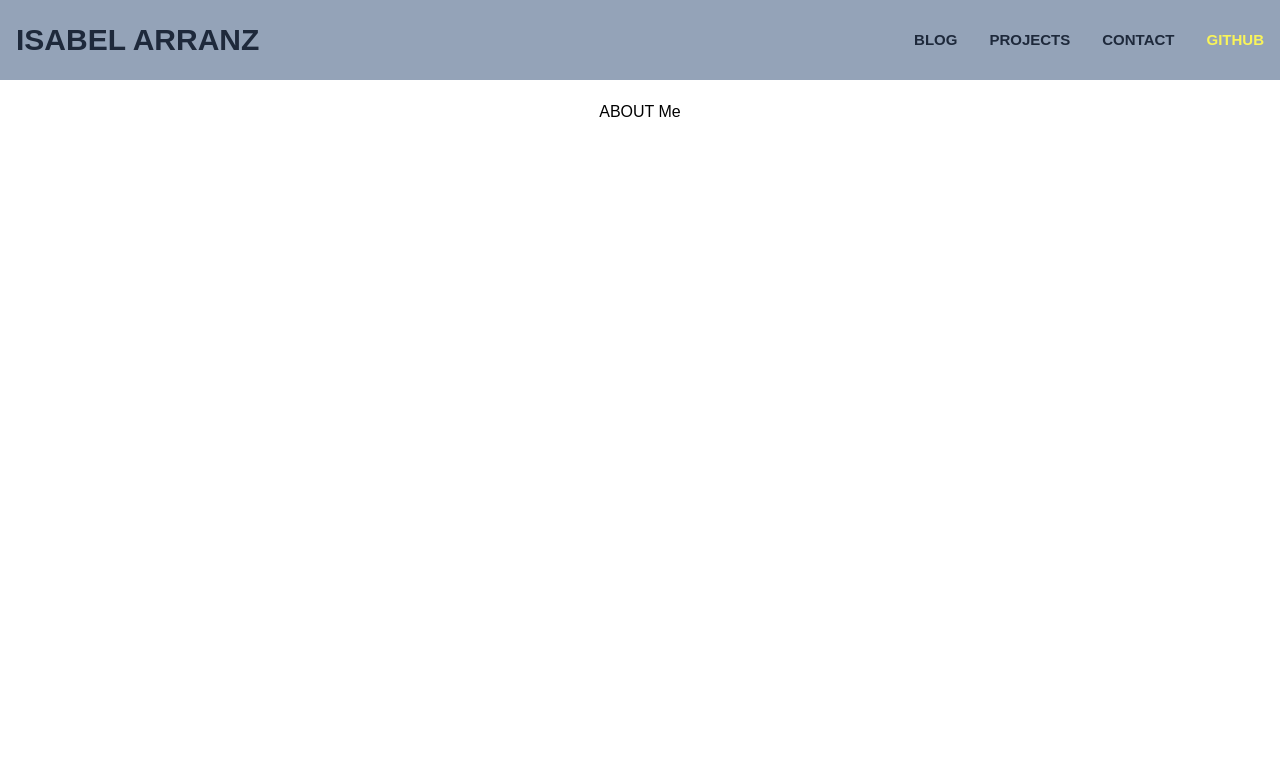
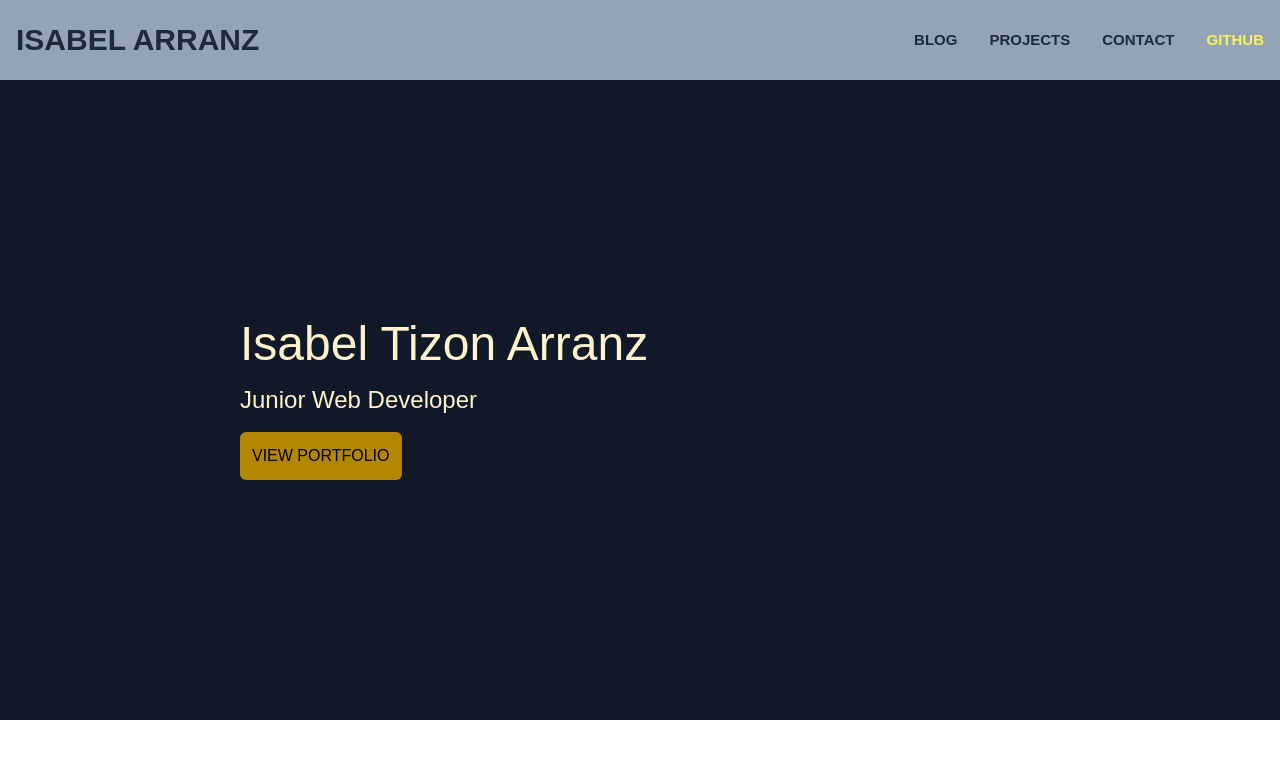
Before and after one commit to IsabelTizon/react-portfolio, a Next.js app: page / in a window 1280 px wide. Shown: the top 758 px of the page. Built offline with nearby package versions, Linux system fonts and the light colour scheme.

Commit message:
hero on home page and some global css

```diff
--- a/src/app/globals.css
+++ b/src/app/globals.css
@@ -16,6 +16,12 @@ body {
 		display: flex;
 		align-items: center;
 		justify-content: center;
+	}
+	.mustard {
+		background: #b38600;
+	}
+	.yellow-letters {
+		color: #fff2cc;
 	}
 }
 /* :root {
--- a/src/app/page.js
+++ b/src/app/page.js
@@ -7,9 +7,17 @@ export const metadata = {
 
 export default function About() {
 	return (
-		<main className="mt-[100px]">
-			<div className="tittle">
-				<h1>ABOUT Me</h1>
+		<main className="mt-[80px]">
+			<div class="bg-gray-900 w-full p-10 md:p-30 lg:p-60 xl:p-90">
+				<h1 className="yellow-letters text-[40px] md:text-5xl  lg:text-5xl capitalize pb-4">
+					isabel tizon arranz
+				</h1>
+				<p className="yellow-letters capitalize text-[25px] md:text-xl lg:text-2xl pb-4">
+					junior web developer
+				</p>
+				<button className="text-black uppercase mustard p-3 rounded-md">
+					view portfolio
+				</button>
 			</div>
 		</main>
 		// <main className="flex min-h-screen flex-col items-center justify-between p-24">
```
